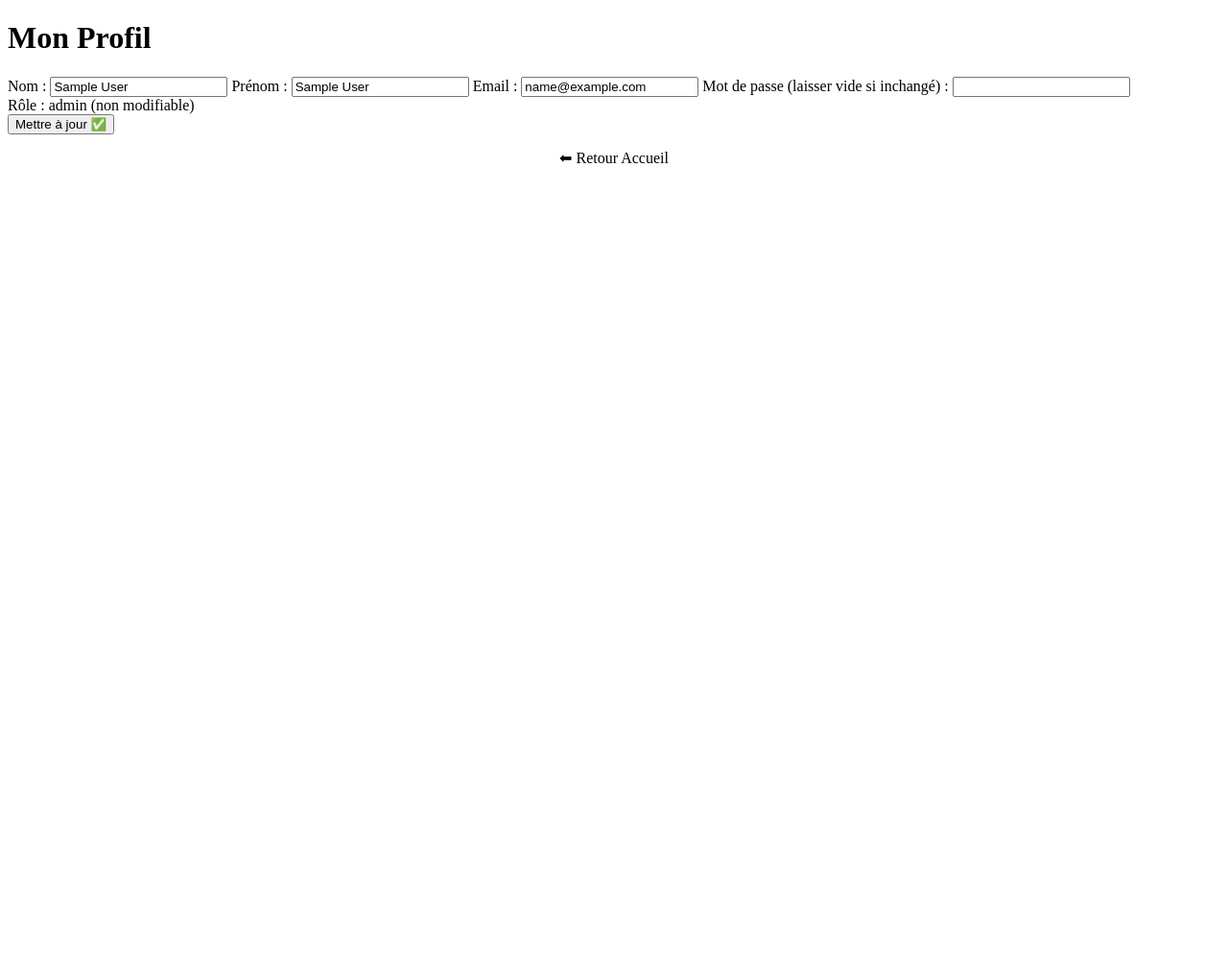
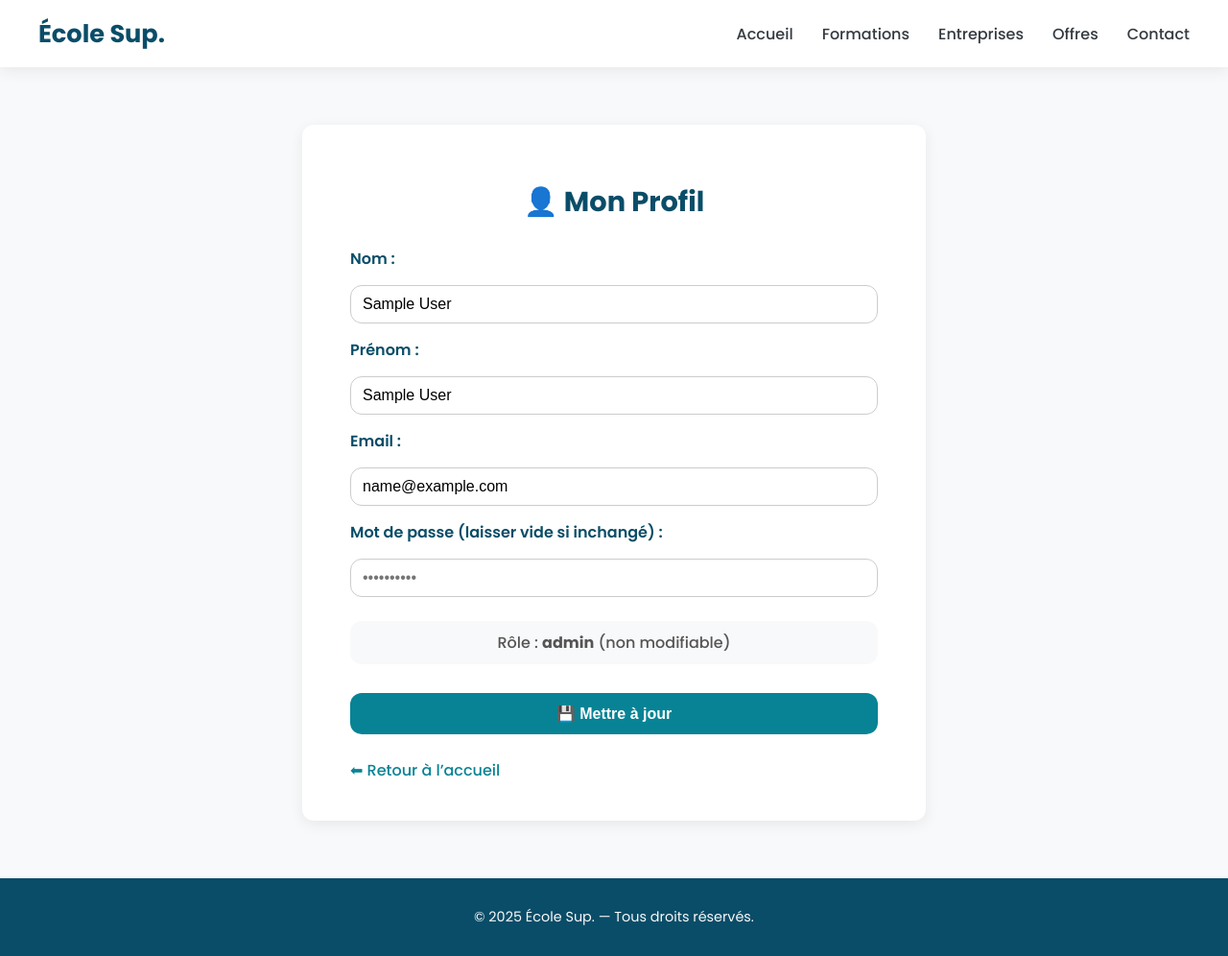
Before and after one commit to Redalak/tp-lprs, a PHP site: page /vue/profilUser.php in a window 1280 px wide. Shown: the whole page at 96% size. Before the commit the page ends 170 px from the top, so only its background shows below. Run offline with PHP 8.4, Linux system fonts and the light colour scheme; the visitor is signed in with stand-in values (Sample User, id 1).

```diff
--- a/index.php
+++ b/index.php
@@ -179,6 +179,7 @@ if (!empty($_SESSION['connexion']) && $_SESSION['connexion'] === true && !empty(
             color: var(--light-text-color) !important; /* Garder le texte clair */
         }
 
+
     </style>
 </head>
 <body>
@@ -220,7 +221,7 @@ if (!empty($_SESSION['connexion']) && $_SESSION['connexion'] === true && !empty(
     <div class="hero-content">
         <h2>Construire les mondes de demain</h2>
         <p>Formation. Recherche. Innovation.</p>
-        <a href="#" class="cta-button">Découvrir nos formations</a>
+        <a href="vue/formations.php" class="cta-button">Découvrir nos formations</a>
     </div>
 </section>
 
@@ -241,6 +242,9 @@ if (!empty($_SESSION['connexion']) && $_SESSION['connexion'] === true && !empty(
                     <li><?= htmlspecialchars($event->getTitre()) ?> — <?= date('d/m/Y H:i', strtotime($event->getDateEvent())) ?></li>
                 <?php endforeach; ?>
             </ul>
+            <div class="more-wrapper">
+                <a class="btn-more" href="vue/evenement.php">Voir plus</a>
+            </div>
         </div>
     </section>
 </div>
--- a/vue/profilUser.php
+++ b/vue/profilUser.php
@@ -7,40 +7,33 @@ require_once __DIR__ . '/../src/modele/User.php';
 use repository\UserRepo;
 use modele\User;
 
-// Vérifie si l'utilisateur est connecté et si l'ID correspond à la session
+// Vérifie la connexion
 if (!isset($_SESSION['id_user'])) {
-    header('Location: connexion.php');  // Redirection vers la page de connexion si non connecté
+    header('Location: connexion.php');
     exit;
 }
 
-// Récupère les informations de l'utilisateur à partir de l'ID de la session
+// Récupération utilisateur
 $userRepo = new UserRepo();
 $user = $userRepo->getUserById($_SESSION['id_user']);
 
-
-
-// Traitement de la modification du profil
+// Mise à jour profil
 if ($_SERVER['REQUEST_METHOD'] === 'POST' && isset($_POST['update_profile'])) {
     $email = $_POST['email'];
     $nom = $_POST['nom'];
     $prenom = $_POST['prenom'];
     $password = $_POST['password'] ?? '';
 
-    // Mise à jour des données de l'utilisateur
     $user->setEmail($email);
     $user->setNom($nom);
     $user->setPrenom($prenom);
 
-    // Si un mot de passe est fourni, on le met à jour
     if ($password) {
-        $user->setMdp(password_hash($password, PASSWORD_DEFAULT)); // Sécurisation du mot de passe
+        $user->setMdp(password_hash($password, PASSWORD_DEFAULT));
     }
 
-    // Sauvegarde dans la base de données
     $userRepo->modifUser($user);
-
-    // Message de succès
-    $successMessage = "Votre profil a été mis à jour avec succès.";
+    $successMessage = "✅ Votre profil a été mis à jour avec succès.";
 }
 ?>
 
@@ -49,21 +42,227 @@ if ($_SERVER['REQUEST_METHOD'] === 'POST' && isset($_POST['update_profile'])) {
 <head>
     <meta charset="UTF-8">
     <meta name="viewport" content="width=device-width, initial-scale=1.0">
-    <title>Mon Profil</title>
+    <title>Mon Profil - École Sup.</title>
 
-    <link rel="preconnect" href="https://fonts.googleapis.com">
-    <link rel="preconnect" href="https://fonts.gstatic.com" crossorigin>
     <link href="https://fonts.googleapis.com/css2?family=Poppins:wght@400;500;600;700&display=swap" rel="stylesheet">
 
     <style>
-        /* Styles déjà existants */
+        :root {
+            --primary-color:#0A4D68;
+            --secondary-color:#088395;
+            --background-color:#f8f9fa;
+            --surface-color:#ffffff;
+            --text-color:#343a40;
+            --light-text-color:#f8f9fa;
+            --shadow:0 4px 15px rgba(0,0,0,0.07);
+            --radius:12px;
+        }
+
+        body {
+            margin:0;
+            font-family:'Poppins',sans-serif;
+            background:var(--background-color);
+            color:var(--text-color);
+        }
+
+        header {
+            background:var(--surface-color);
+            box-shadow:var(--shadow);
+            position:sticky;
+            top:0;
+            z-index:1000;
+        }
+
+        header .container {
+            max-width:1200px;
+            margin:auto;
+            display:flex;
+            justify-content:space-between;
+            align-items:center;
+            height:70px;
+            padding:0 20px;
+        }
+
+        .logo {
+            font-size:1.6rem;
+            font-weight:700;
+            color:var(--primary-color);
+            text-decoration:none;
+        }
+
+        nav ul {
+            list-style:none;
+            display:flex;
+            gap:30px;
+            margin:0;
+            padding:0;
+        }
+
+        nav a {
+            text-decoration:none;
+            color:var(--text-color);
+            font-weight:500;
+            position:relative;
+            padding-bottom:5px;
+            transition:color .3s ease;
+        }
+
+        nav a::after {
+            content:'';
+            position:absolute;
+            left:0;
+            bottom:0;
+            width:0;
+            height:2px;
+            background:var(--secondary-color);
+            transition:width .3s ease;
+        }
+
+        nav a:hover, nav a.active { color:var(--primary-color); }
+        nav a:hover::after, nav a.active::after { width:100%; }
+
+        /* ------- PAGE PROFIL ------- */
+        main {
+            display:flex;
+            justify-content:center;
+            align-items:flex-start;
+            padding:60px 20px;
+            min-height:calc(100vh - 120px);
+        }
+
+        .profil-card {
+            background:var(--surface-color);
+            border-radius:var(--radius);
+            box-shadow:var(--shadow);
+            padding:40px 50px;
+            width:100%;
+            max-width:550px;
+            animation:fadeIn .6s ease;
+        }
+
+        @keyframes fadeIn {
+            from {opacity:0; transform:translateY(20px);}
+            to {opacity:1; transform:translateY(0);}
+        }
+
+        h1 {
+            text-align:center;
+            color:var(--primary-color);
+            font-size:1.8rem;
+            margin-bottom:25px;
+        }
+
+        .success {
+            background:#eafaf1;
+            border:1px solid #27ae60;
+            color:#2e7d32;
+            padding:12px;
+            border-radius:var(--radius);
+            text-align:center;
+            margin-bottom:20px;
+            font-weight:600;
+        }
+
+        form {
+            display:flex;
+            flex-direction:column;
+            gap:15px;
+        }
+
+        label {
+            font-weight:600;
+            color:var(--primary-color);
+        }
+
+        input {
+            padding:10px 12px;
+            border:1px solid #ccc;
+            border-radius:var(--radius);
+            font-size:1rem;
+            transition:border .2s ease, box-shadow .2s ease;
+        }
+
+        input:focus {
+            outline:none;
+            border-color:var(--secondary-color);
+            box-shadow:0 0 0 2px rgba(8,131,149,0.15);
+        }
+
+        .role {
+            background:var(--background-color);
+            padding:10px;
+            border-radius:var(--radius);
+            text-align:center;
+            font-weight:500;
+            color:#555;
+            margin-top:10px;
+        }
+
+        button {
+            margin-top:15px;
+            background:var(--secondary-color);
+            border:none;
+            color:white;
+            padding:12px;
+            border-radius:var(--radius);
+            font-weight:600;
+            font-size:1rem;
+            cursor:pointer;
+            transition:background .2s ease, transform .1s ease;
+        }
+
+        button:hover {
+            background:var(--primary-color);
+            transform:translateY(-2px);
+        }
+
+        a.back {
+            display:inline-block;
+            text-align:center;
+            margin-top:25px;
+            color:var(--secondary-color);
+            text-decoration:none;
+            font-weight:500;
+            transition:color .2s ease;
+        }
+
+        a.back:hover { color:var(--primary-color); }
+
+        footer {
+            text-align:center;
+            padding:30px;
+            background:var(--primary-color);
+            color:var(--light-text-color);
+            font-size:0.9rem;
+        }
+
+        @media (max-width:600px){
+            .profil-card {
+                padding:30px 25px;
+            }
+        }
     </style>
 </head>
 <body>
 
+<header>
     <div class="container">
+        <a href="../index.php" class="logo">École Sup.</a>
+        <nav>
+            <ul>
+                <li><a href="../index.php">Accueil</a></li>
+                <li><a href="formations.php">Formations</a></li>
+                <li><a href="entreprises.php">Entreprises</a></li>
+                <li><a href="offres.php">Offres</a></li>
+                <li><a href="supportContact.php">Contact</a></li>
+            </ul>
+        </nav>
+    </div>
+</header>
 
-    <h1>Mon Profil</h1>
+<main>
+    <div class="profil-card">
+        <h1>👤 Mon Profil</h1>
 
         <?php if (isset($successMessage)): ?>
             <div class="success"><?= htmlspecialchars($successMessage) ?></div>
@@ -82,23 +281,22 @@ if ($_SERVER['REQUEST_METHOD'] === 'POST' && isset($_POST['update_profile'])) {
             <input type="email" name="email" required value="<?= htmlspecialchars($user->getEmail()) ?>">
 
             <label>Mot de passe (laisser vide si inchangé) :</label>
-        <input type="password" name="password">
+            <input type="password" name="password" placeholder="••••••••••">
 
             <div class="role">
-            Rôle : <?= htmlspecialchars($user->getRole()) ?> (non modifiable)
+                Rôle : <strong><?= htmlspecialchars($user->getRole()) ?></strong> (non modifiable)
             </div>
 
-        <button type="submit">Mettre à jour ✅</button>
+            <button type="submit">💾 Mettre à jour</button>
         </form>
 
-    <!-- Affichage des réservations -->
+        <a href="../index.php" class="back">⬅ Retour à l’accueil</a>
+    </div>
+</main>
 
-
-    <div style="text-align:center;margin-top:15px;">
-        <a href="../index.php" style="color: var(--primary-color); text-decoration:none;">⬅ Retour Accueil</a>
-    </div>
-
-</div>
+<footer>
+    &copy; 2025 École Sup. — Tous droits réservés.
+</footer>
 
 </body>
 </html>
```
Lines whose indentation alone changed are shown as unchanged.
